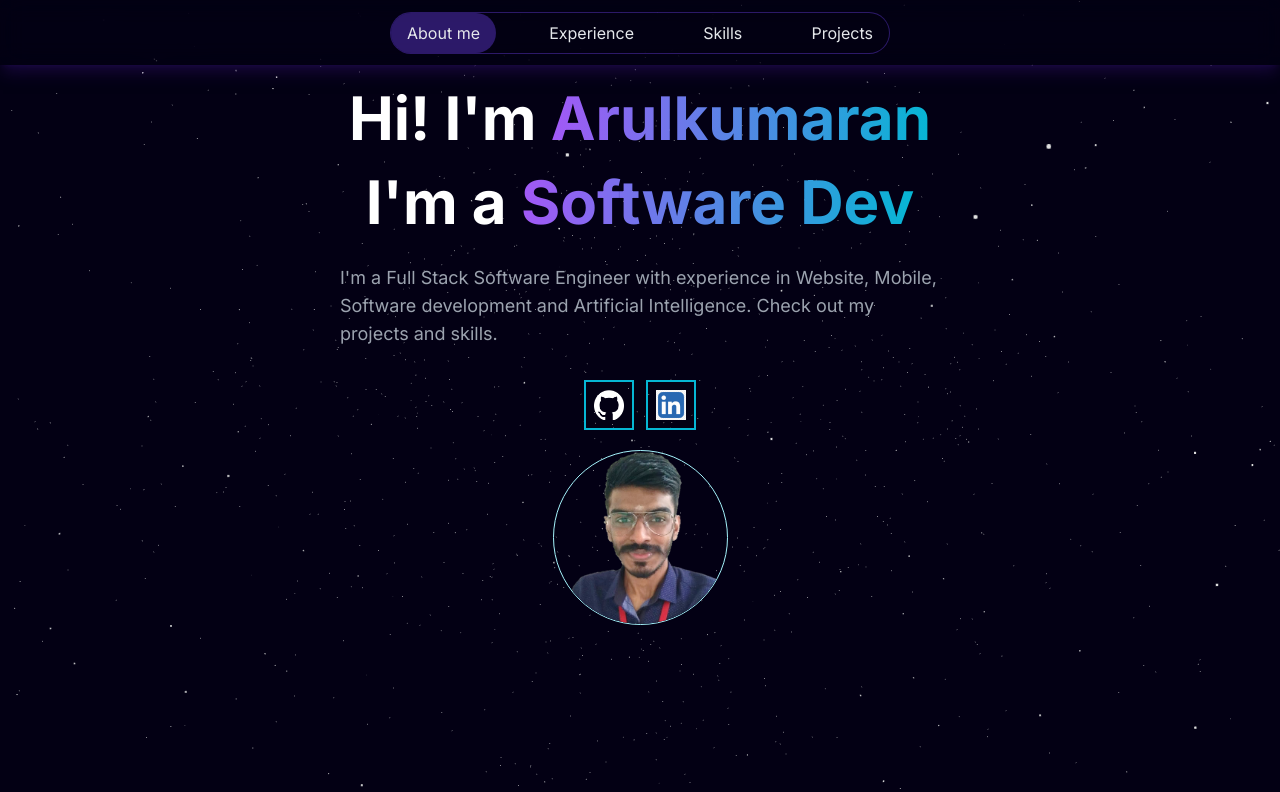
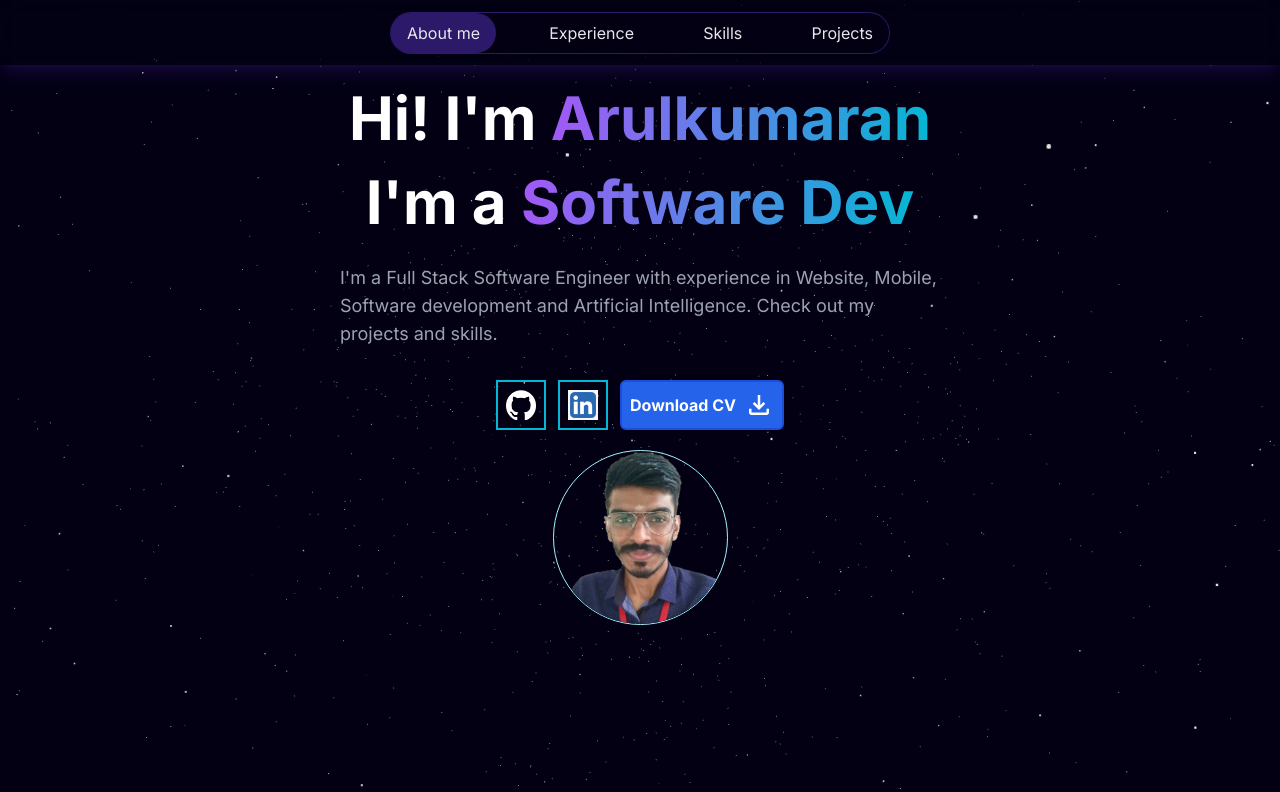
Before and after one commit to AK1198/portfolio_website, a Next.js app: page / in a window 1280 px wide. Shown: the top 792 px of the page. Built offline with nearby package versions, Linux system fonts and the light colour scheme; a web font is replaced by a local one.

Commit message:
updated resume

```diff
--- a/components/sub/HeroContent.tsx
+++ b/components/sub/HeroContent.tsx
@@ -88,9 +88,9 @@ const HeroContent = () => {
                 linkUrl="https://www.linkedin.com/in/arulkumarandatascience/"
               />
             </div>
-            {/* <div className="group p-2 rounded-md border-[2px] text-white bg-blue-600 hover:bg-blue-500 border-blue-700">
+            <div className="group p-2 rounded-md border-[2px] text-white bg-blue-600 hover:bg-blue-500 border-blue-700">
               <a
-                href="/Arulkumaran_Resume_updated.pdf"
+                href="/Arulkumaran_Resume.pdf"
                 download={"Arulkumaran_Resume.pdf"}
               >
                 <div className="flex items-center space-x-2 ">
@@ -100,7 +100,7 @@ const HeroContent = () => {
                   </div>
                 </div>
               </a>
-            </div> */}
+            </div>
           </motion.div>
           <motion.div
             variants={slideInFromRight(0.8)}
```
Also changed, not shown: 2 other files (tests, documents, lock files or other folders).
